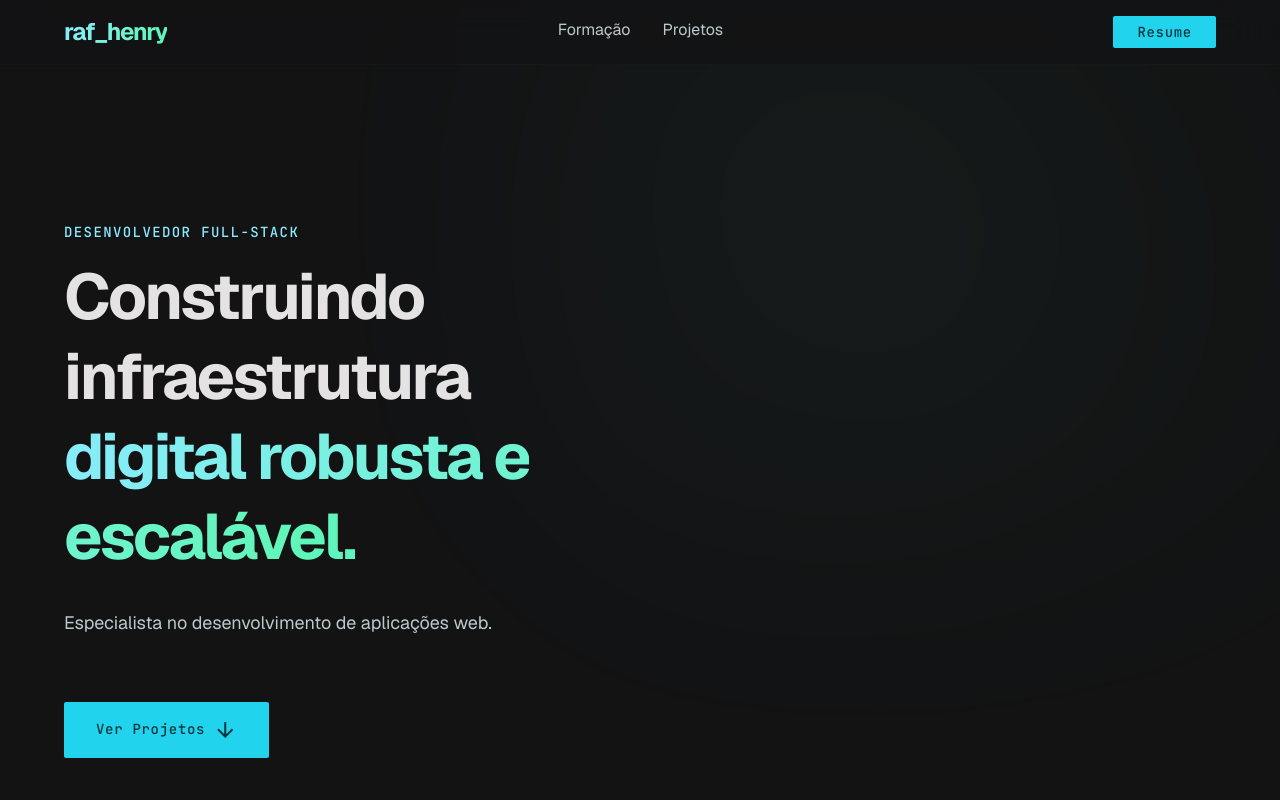
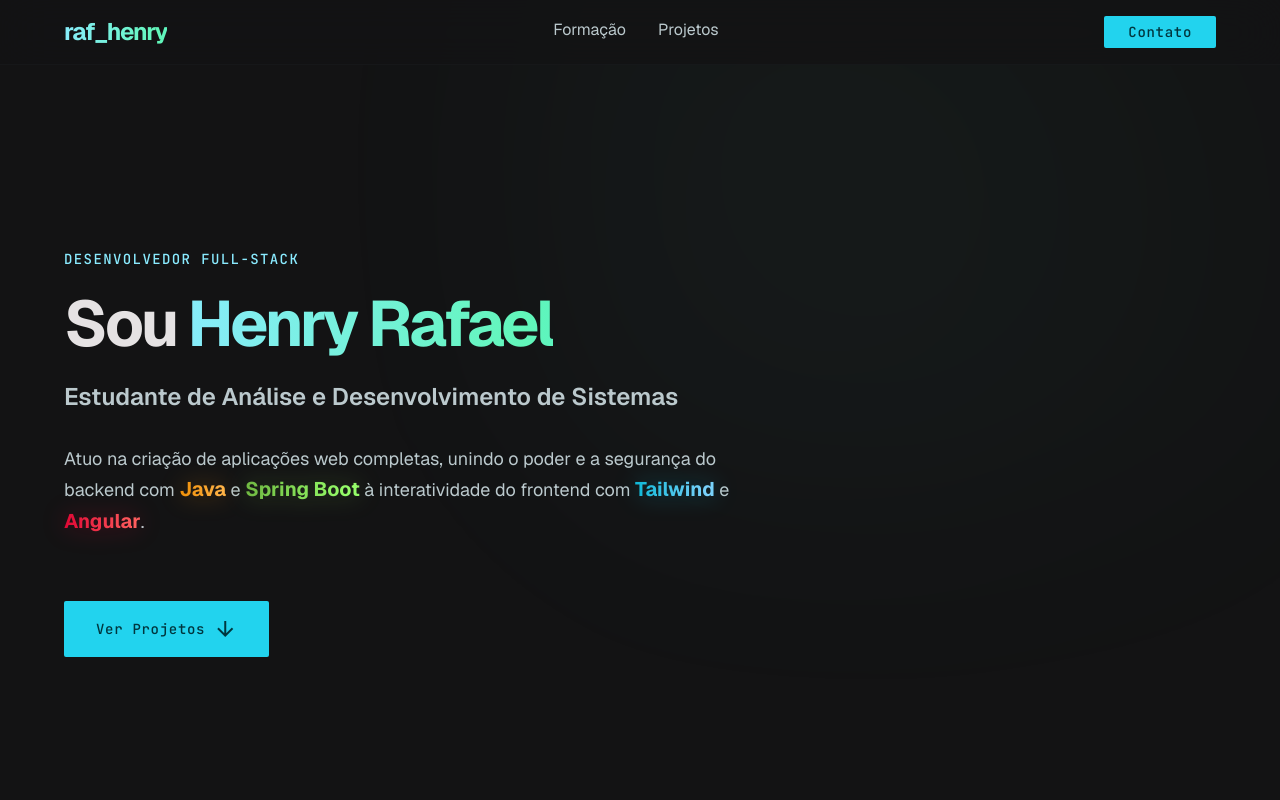
Before and after one commit to raf-henry/SitePortfolio, an Angular app: page / in a window 1280 px wide. Shown: the top 800 px of the page. Built offline with nearby package versions, Linux system fonts and the light colour scheme.

Commit message:
feat: reestrutura a seção de apresentação e estiliza as tecnologias no hero

```diff
--- a/src/app/app.html
+++ b/src/app/app.html
@@ -21,7 +21,7 @@
         </nav>
         <button
             class="hidden md:block bg-primary-container text-on-primary font-label-md text-label-md px-6 py-2 rounded-DEFAULT transition-all duration-300 hover:scale-105 glow-effect">
-            Resume
+            Contato
         </button>
     </div>
 </header>
@@ -32,15 +32,17 @@
         <div class="max-w-3xl relative z-10">
             <p class="font-label-md text-label-md text-primary mb-stack-sm uppercase tracking-widest">Desenvolvedor
                 Full-Stack</p>
-            <h1 class="font-headline-xl text-headline-lg md:text-headline-xl mb-stack-md text-on-surface leading-tight">
-                Construindo infraestrutura <br class="hidden sm:block" />
-                <span
-                    class="text-transparent bg-clip-text bg-gradient-to-r from-primary via-tertiary to-primary-fixed-dim animate-gradient-pan">digital
-                    robusta e escalável.</span>
-            </h1>
-            <p class="font-body-lg text-body-lg text-on-surface-variant mb-stack-lg max-w-2xl">
-                Especialista no desenvolvimento de aplicações web.
-            </p>
+            <div class="presentation-content animate-fade-in-up">
+                <h1 class="font-headline-xl text-headline-lg md:text-headline-xl mb-stack-sm text-on-surface leading-tight tracking-tighter">
+                    Sou <span class="text-transparent bg-clip-text bg-gradient-to-r from-primary via-tertiary to-primary-fixed-dim animate-gradient-pan">Henry Rafael</span>
+                </h1>
+                <p class="font-headline-md text-headline-md text-on-surface-variant mb-stack-md">
+                    Estudante de Análise e Desenvolvimento de Sistemas
+                </p>
+                <p class="font-body-lg text-body-lg text-on-surface-variant mb-stack-lg max-w-2xl">
+                    Atuo na criação de aplicações web completas, unindo o poder e a segurança do backend com <span class="tech-java font-bold text-[1.1em] drop-shadow-[0_0_12px_rgba(237,139,0,0.4)]">Java</span> e <span class="tech-springboot font-bold text-[1.1em] drop-shadow-[0_0_12px_rgba(109,179,63,0.4)]">Spring Boot</span> à interatividade do frontend com <span class="tech-tailwind font-bold text-[1.1em] drop-shadow-[0_0_12px_rgba(6,182,212,0.4)]">Tailwind</span> e <span class="tech-angular font-bold text-[1.1em] drop-shadow-[0_0_12px_rgba(221,0,49,0.4)]">Angular</span>.
+                </p>
+            </div>
             <div class="flex flex-wrap gap-4">
                 <button (click)="featuredProjects.scrollIntoView({ behavior: 'smooth' })"
                     class="bg-primary-container text-on-primary font-label-md text-label-md px-8 py-4 rounded-DEFAULT transition-all duration-300 hover:scale-105 hover:shadow-[0_0_20px_rgba(34,211,238,0.4)] glow-effect flex items-center gap-2 group/btn">
--- a/src/styles.css
+++ b/src/styles.css
@@ -104,36 +104,125 @@
 }
 
 body {
-    background-color: var(--color-background);
-    color: var(--color-on-background);
+  background-color: var(--color-background);
+  color: var(--color-on-background);
 }
+
 .glow-effect:hover {
-    box-shadow: 0 0 32px rgba(34, 211, 238, 0.2);
+  box-shadow: 0 0 32px rgba(34, 211, 238, 0.2);
 }
 
 /* Custom Animations for Dynamism */
 @keyframes gradient-pan {
-  0% { background-position: 0% 50%; }
-  50% { background-position: 100% 50%; }
-  100% { background-position: 0% 50%; }
+  0% {
+    background-position: 0% 50%;
+  }
+
+  50% {
+    background-position: 100% 50%;
+  }
+
+  100% {
+    background-position: 0% 50%;
+  }
 }
+
 .animate-gradient-pan {
   background-size: 200% 200%;
   animation: gradient-pan 6s ease infinite;
 }
 
+.tech-java {
+  background: linear-gradient(to right, #ED8B00, #FFB347, #ED8B00);
+  background-size: 200% auto;
+  -webkit-background-clip: text;
+  background-clip: text;
+  color: transparent;
+  animation: gradient-pan 6s ease infinite;
+}
+
+.tech-springboot {
+  background: linear-gradient(to right, #6DB33F, #96FF6A, #6DB33F);
+  background-size: 200% auto;
+  -webkit-background-clip: text;
+  background-clip: text;
+  color: transparent;
+  animation: gradient-pan 6s ease infinite;
+}
+
+.tech-tailwind {
+  background: linear-gradient(to right, #06B6D4, #7DD3FC, #06B6D4);
+  background-size: 200% auto;
+  -webkit-background-clip: text;
+  background-clip: text;
+  color: transparent;
+  animation: gradient-pan 6s ease infinite;
+}
+
+.tech-angular {
+  background: linear-gradient(to right, #DD0031, #FF5E5E, #DD0031);
+  background-size: 200% auto;
+  -webkit-background-clip: text;
+  background-clip: text;
+  color: transparent;
+  animation: gradient-pan 6s ease infinite;
+}
+
 @keyframes blob-float {
-  0%, 100% { transform: translateY(-50%) scale(1); opacity: 0.2; }
-  50% { transform: translateY(-60%) scale(1.2); opacity: 0.3; }
+
+  0%,
+  100% {
+    transform: translateY(-50%) scale(1);
+    opacity: 0.2;
+  }
+
+  50% {
+    transform: translateY(-60%) scale(1.2);
+    opacity: 0.3;
+  }
 }
+
 .animate-blob-float {
   animation: blob-float 12s infinite ease-in-out;
 }
 
 @keyframes float-subtle {
-  0%, 100% { transform: translateY(0); }
-  50% { transform: translateY(-10px); }
+
+  0%,
+  100% {
+    transform: translateY(0);
+  }
+
+  50% {
+    transform: translateY(-10px);
+  }
 }
+
 .animate-float-subtle {
   animation: float-subtle 6s infinite ease-in-out;
 }
+
+@keyframes fade-in-up {
+  from {
+    opacity: 0;
+    transform: translateY(30px);
+  }
+  to {
+    opacity: 1;
+    transform: translateY(0);
+  }
+}
+
+.animate-fade-in-up {
+  animation: fade-in-up 1s cubic-bezier(0.16, 1, 0.3, 1) forwards;
+}
+
+/* Hide scrollbars globally */
+* {
+  scrollbar-width: none !important;
+  -ms-overflow-style: none !important;
+}
+
+*::-webkit-scrollbar {
+  display: none !important;
+}
```
